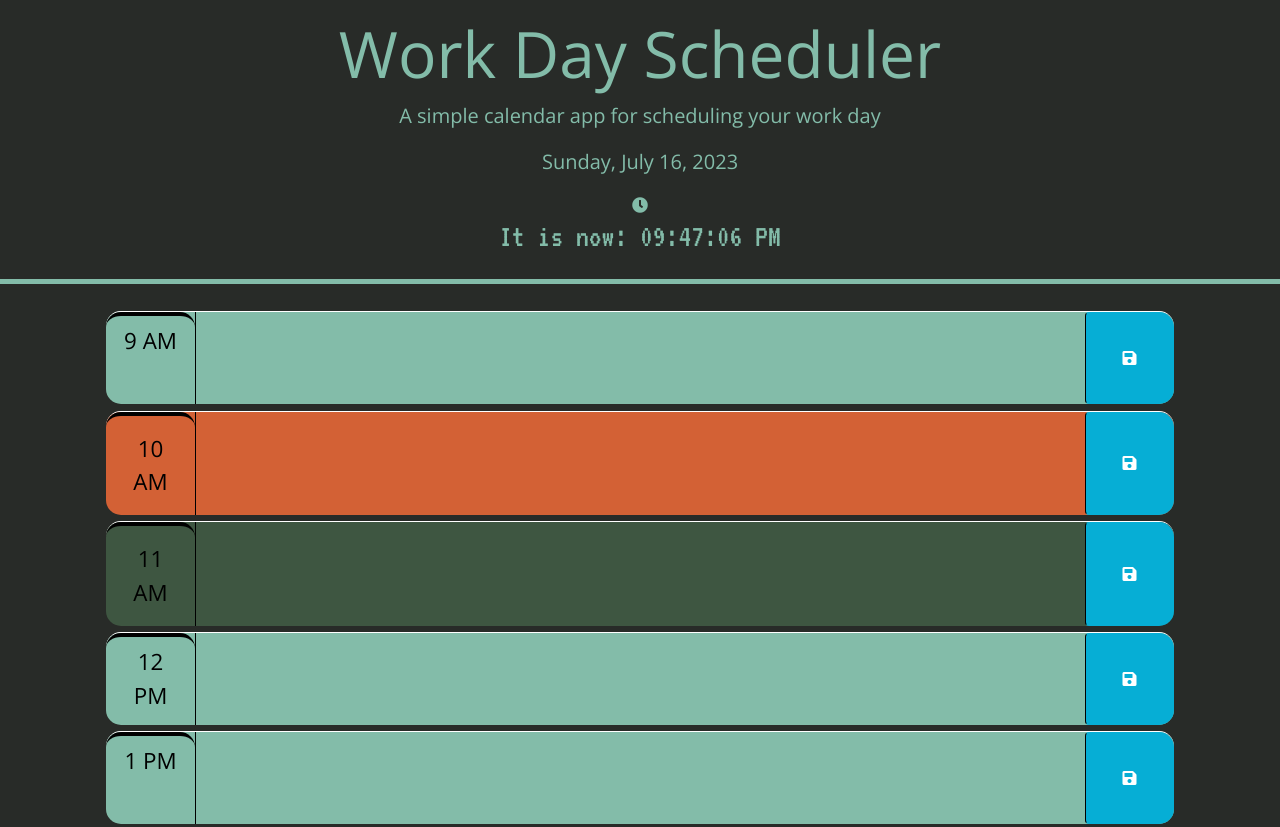
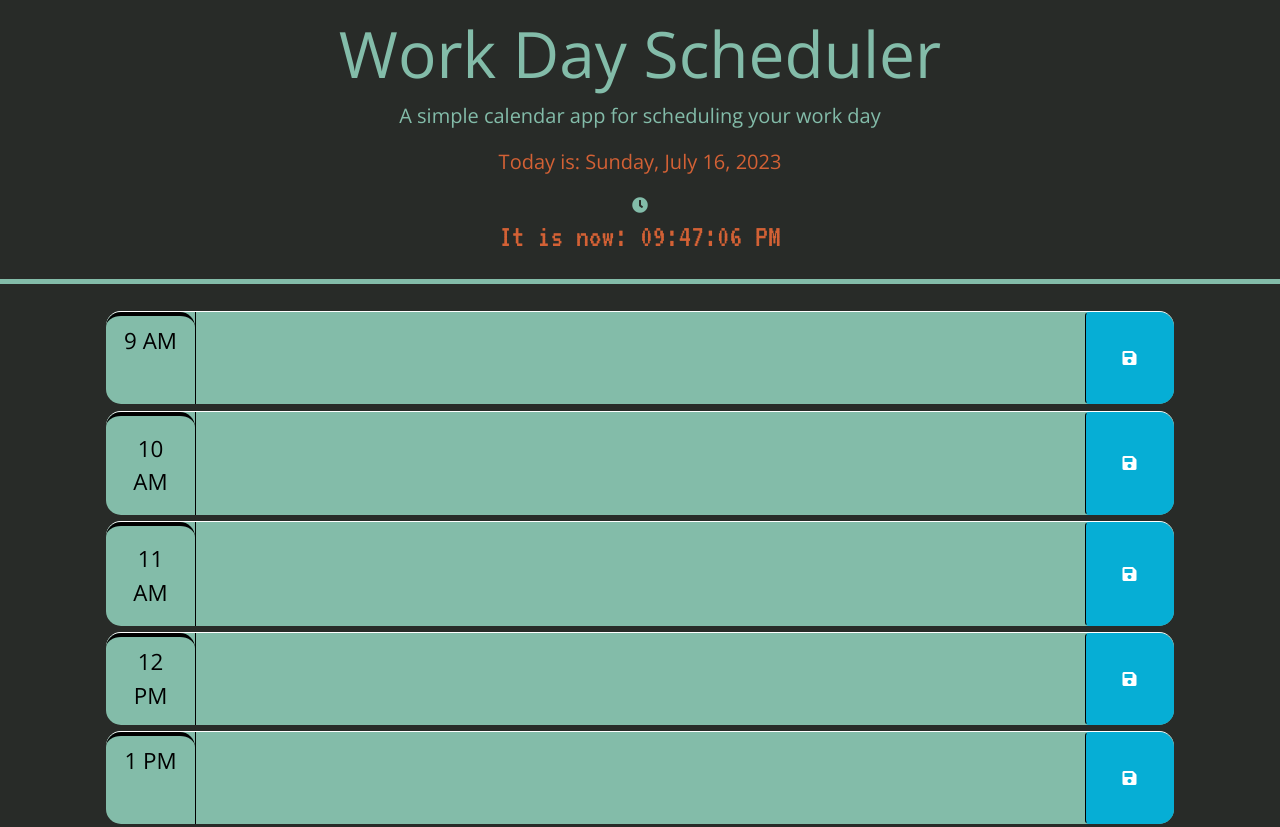
Before and after one commit to Omar-Razo/third-party-api-day-scheduler, a plain HTML site: page index.html in a window 1280 px wide. Shown: the top 827 px of the page. Drawn offline with nearby package versions, Linux system fonts and the light colour scheme.

Commit message:
site updates hour blocks to reflect current time state

```diff
--- a/assets/css/style.css
+++ b/assets/css/style.css
@@ -18,8 +18,13 @@ header {
   border-color: var(--light);
 }
 
+#currentDay {
+  color: var(--cont);
+}
+
 #clock {
   font-family: 'VT323', monospace;
+  color: var(--cont);
 }
 
 
--- a/assets/js/script.js
+++ b/assets/js/script.js
@@ -28,7 +28,7 @@ $(function () {
 let dateEl = $("#currentDay");
 let todaysDate = dayjs().format("dddd, MMMM D, YYYY");
 
-dateEl.text(todaysDate);
+dateEl.text(`Today is: ${todaysDate}`);
 
 // update clock
 function updateClock() {
@@ -40,10 +40,100 @@ function updateClock() {
 
 setInterval(updateClock, 1000);
 
-// create hour object
+
+/* on page load (after html load):
+
+  display current date and time
+
+  load any saved events from local storage
+
+  update hour blocks:
+  - remove past,present,future
+  - compare set time to current time
+  - apply appropriate time class
+
+  on save:
+  - set/update local storage
+
+*/
+
+let dayContainer = $("#container")
+let containerChildren = dayContainer.children(".time-block");
+console.log()
+
+// hour object
 let hour09 = {
-  hourEl: $("#hour-9"),
+  hourEl: $("#hour-09"),
   timeId: dayjs().hour(9),
-  timeState: "past",
   eventText: "",
 }
+
+let hour10 = {
+  hourEl: $("#hour-10"),
+  timeId: dayjs().hour(10),
+  eventText: "",
+}
+
+let hour11 = {
+  hourEl: $("#hour-11"),
+  timeId: dayjs().hour(11),
+  eventText: "",
+}
+
+let hour12 = {
+  hourEl: $("#hour-12"),
+  timeId: dayjs().hour(12),
+  eventText: "",
+}
+
+let hour13 = {
+  hourEl: $("#hour-13"),
+  timeId: dayjs().hour(13),
+  eventText: "",
+}
+
+let hour14 = {
+  hourEl: $("#hour-14"),
+  timeId: dayjs().hour(14),
+  eventText: "",
+}
+
+let hour15 = {
+  hourEl: $("#hour-15"),
+  timeId: dayjs().hour(15),
+  eventText: "",
+}
+
+let hour16 = {
+  hourEl: $("#hour-16"),
+  timeId: dayjs().hour(16),
+  eventText: "",
+}
+
+let hour17 = {
+  hourEl: $("#hour-17"),
+  timeId: dayjs().hour(17),
+  eventText: "",
+}
+
+let hours = [hour09, hour10, hour11, hour12, hour13, hour14, hour15, hour16, hour17]
+
+// function to check state
+function checkTimeState() {
+  containerChildren.removeClass(["past", "present", "future"])
+
+  for (i = 0; i < hours.length; i++) {
+    if (hours[i].timeId.isBefore(dayjs(), "hour")) {
+      hours[i].hourEl.addClass("past");
+    }
+    if (hours[i].timeId.isSame(dayjs(), "hour")) {
+      hours[i].hourEl.addClass("present");
+    }
+    if (hours[i].timeId.isAfter(dayjs(), "hour")) {
+      hours[i].hourEl.addClass("future");
+    }
+  }
+
+}
+
+checkTimeState()
--- a/index.html
+++ b/index.html
@@ -34,7 +34,7 @@
       <h2 id="clock"></h2>
     </header>
 
-    <div class="container-lg px-5 mb-4">
+    <div class="container-lg px-5 mb-4" id="container">
       <!-- Use class for "past", "present", and "future" to apply styles to the
         time-block divs accordingly. The javascript will need to do this by
         adding/removing these classes on each div by comparing the hour in the
@@ -46,7 +46,7 @@
         -->
 
       <!-- Example of a past time block. The "past" class adds a gray background color. -->
-      <div id="hour-9" class="row time-block past">
+      <div id="hour-09" class="row time-block past">
         <div class="col-2 col-md-1 hour text-center py-2">9 AM</div>
         <textarea class="col-8 col-md-10 description" rows="3"> </textarea>
         <button class="btn saveBtn col-2 col-md-1" aria-label="save">
@@ -80,7 +80,7 @@
         </button>
       </div>
 
-      <div id="hour-1" class="row time-block past">
+      <div id="hour-13" class="row time-block past">
         <div class="col-2 col-md-1 hour text-center py-2">1 PM</div>
         <textarea class="col-8 col-md-10 description" rows="3"> </textarea>
         <button class="btn saveBtn col-2 col-md-1" aria-label="save">
@@ -88,7 +88,7 @@
         </button>
       </div>
 
-      <div id="hour-2" class="row time-block past">
+      <div id="hour-14" class="row time-block past">
         <div class="col-2 col-md-1 hour text-center py-2">2 PM</div>
         <textarea class="col-8 col-md-10 description" rows="3"> </textarea>
         <button class="btn saveBtn col-2 col-md-1" aria-label="save">
@@ -96,7 +96,7 @@
         </button>
       </div>
 
-      <div id="hour-3" class="row time-block past">
+      <div id="hour-15" class="row time-block past">
         <div class="col-2 col-md-1 hour text-center py-2">3 PM</div>
         <textarea class="col-8 col-md-10 description" rows="3"> </textarea>
         <button class="btn saveBtn col-2 col-md-1" aria-label="save">
@@ -104,7 +104,7 @@
         </button>
       </div>
 
-      <div id="hour-4" class="row time-block past">
+      <div id="hour-16" class="row time-block past">
         <div class="col-2 col-md-1 hour text-center py-2">4 PM</div>
         <textarea class="col-8 col-md-10 description" rows="3"> </textarea>
         <button class="btn saveBtn col-2 col-md-1" aria-label="save">
@@ -112,7 +112,7 @@
         </button>
       </div>
 
-      <div id="hour-5" class="row time-block past">
+      <div id="hour-17" class="row time-block past">
         <div class="col-2 col-md-1 hour text-center py-2">5 PM</div>
         <textarea class="col-8 col-md-10 description" rows="3"> </textarea>
         <button class="btn saveBtn col-2 col-md-1" aria-label="save">
```
